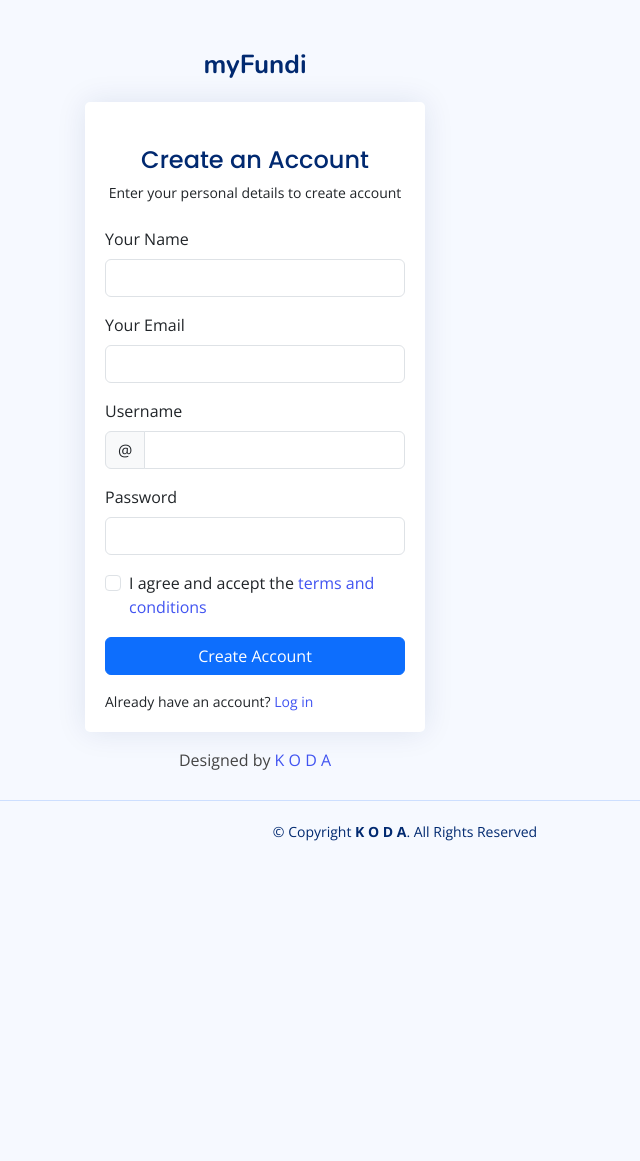
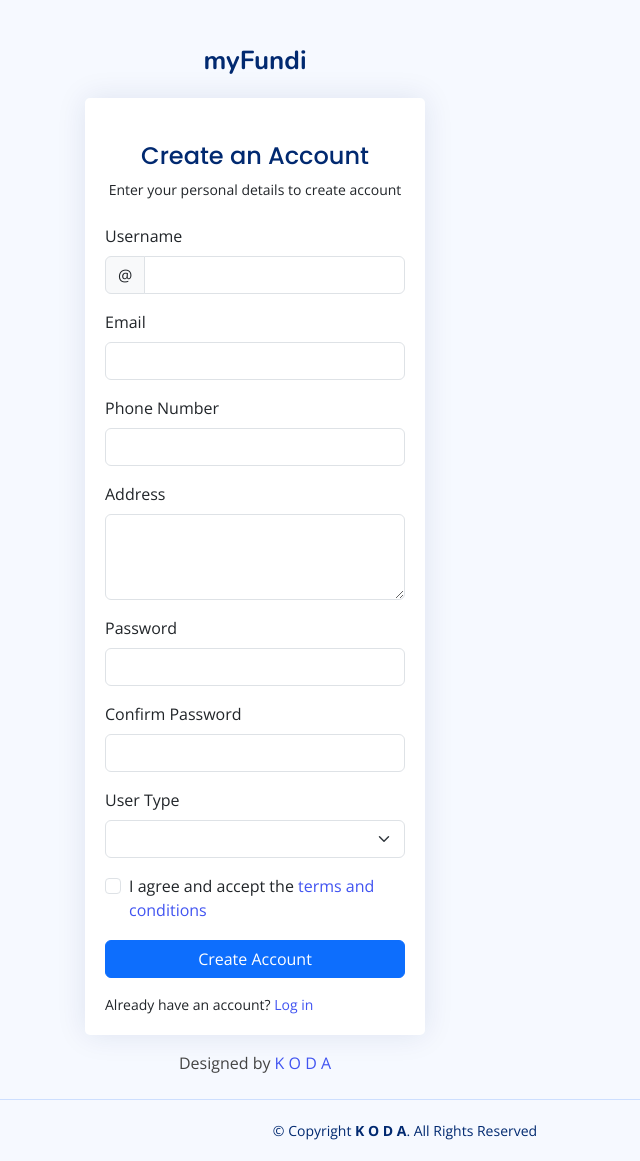
Before and after one commit to GoldenJustin/myfundi, a Django app: page /register in a window 1280 px wide. Shown: the whole page, without its empty margins (385-1025 px from the left). Before the commit the page ends 841 px from the top, so only its background shows below. Run offline with Django 5.2, Linux system fonts and the light colour scheme; lists and menus that the app fills with data are empty; some libraries are stand-ins or nearby versions.

Commit message:
Starting set up registration form

```diff
--- a/fundi/main/templates/main/base.html
+++ b/fundi/main/templates/main/base.html
@@ -98,7 +98,7 @@
 
 
             <li>
-              <a class="dropdown-item d-flex align-items-center" href="#">
+              <a class="dropdown-item d-flex align-items-center" href="logout">
                 <i class="bi bi-box-arrow-right"></i>
                 <span>Sign Out</span>
               </a>
--- a/fundi/main/templates/main/pages-login.html
+++ b/fundi/main/templates/main/pages-login.html
@@ -24,7 +24,7 @@
                 <p class="text-center small">Enter your username & password to login</p>
               </div>
 
-              <form class="row g-3 needs-validation" action="{% url 'custom_login' %}" method="post">
+              <form class="row g-3 needs-validation" action="{% url 'sign-in' %}" method="post">
                 {% csrf_token %}
                 {% comment %} {{ form.as_p }} {% endcomment %}
                 <div class="col-12">
--- a/fundi/main/templates/main/pages-register.html
+++ b/fundi/main/templates/main/pages-register.html
@@ -23,7 +23,7 @@
                     <p class="text-center small">Enter your personal details to create account</p>
                   </div>
 
-                  <form class="row g-3 needs-validation" novalidate>
+                  <!-- <form class="row g-3 needs-validation" novalidate>
                     <div class="col-12">
                       <label for="yourName" class="form-label">Your Name</label>
                       <input type="text" name="name" class="form-control" id="yourName" required>
@@ -64,7 +64,79 @@
                     <div class="col-12">
                       <p class="small mb-0">Already have an account? <a href="sign-in">Log in</a></p>
                     </div>
-                  </form>
+                  </form> -->
+
+
+                  <form class="row g-3 needs-validation" action="{% url 'sign_up' %}" method="post" novalidate>
+                    {% csrf_token %}
+
+                    <div class="col-12">
+                        <label for="yourUsername" class="form-label">Username</label>
+                        <div class="input-group has-validation">
+                            <span class="input-group-text" id="inputGroupPrepend">@</span>
+                            <input type="text" name="{{ form.username.name }}" class="form-control" id="yourUsername" required>
+                            <div class="invalid-feedback">Please choose a username.</div>
+                        </div>
+                    </div>
+
+                    <div class="col-12">
+                        <label for="yourEmail" class="form-label">Email</label>
+                        <input type="email" name="{{ form.email.name }}" class="form-control" id="yourEmail" required>
+                        <div class="invalid-feedback">Please enter a valid email address.</div>
+                    </div>
+
+                    <div class="col-12">
+                        <label for="yourPhoneNumber" class="form-label">Phone Number</label>
+                        <input type="text" name="{{ form.phone_number.name }}" class="form-control" id="yourPhoneNumber" required>
+                        <div class="invalid-feedback">Please enter your phone number.</div>
+                    </div>
+
+                    <div class="col-12">
+                        <label for="yourAddress" class="form-label">Address</label>
+                        <textarea name="{{ form.address.name }}" class="form-control" id="yourAddress" rows="3" required></textarea>
+                        <div class="invalid-feedback">Please enter your address.</div>
+                    </div>
+
+                    <div class="col-12">
+                        <label for="yourPassword" class="form-label">Password</label>
+                        <input type="password" name="{{ form.password1.name }}" class="form-control" id="yourPassword" required>
+                        <div class="invalid-feedback">Please enter your password.</div>
+                    </div>
+
+                    <div class="col-12">
+                        <label for="confirmPassword" class="form-label">Confirm Password</label>
+                        <input type="password" name="{{ form.password2.name }}" class="form-control" id="confirmPassword" required>
+                        <div class="invalid-feedback">Please confirm your password.</div>
+                    </div>
+
+                    <div class="col-12">
+                      <label for="userType" class="form-label">User Type</label>
+                      <select name="{{ form.user_type.name }}" class="form-select" id="userType" required>
+                          {% for value, label in form.user_type.choices %}
+                              <option value="{{ value }}">{{ label }}</option>
+                          {% endfor %}
+                      </select>
+                      <div class="invalid-feedback">Please select a user type.</div>
+                  </div>
+
+
+                    <div class="col-12">
+                        <div class="form-check">
+                            <input class="form-check-input" name="{{ form.terms.name }}" type="checkbox" value="" id="acceptTerms" required>
+                            <label class="form-check-label" for="acceptTerms">I agree and accept the <a href="#">terms and conditions</a></label>
+                            <div class="invalid-feedback">You must agree before submitting.</div>
+                        </div>
+                    </div>
+
+                    <div class="col-12">
+                        <button class="btn btn-primary w-100" type="submit">Create Account</button>
+                    </div>
+
+                    <div class="col-12">
+                        <p class="small mb-0">Already have an account? <a href="{% url 'sign-in' %}">Log in</a></p>
+                    </div>
+                </form>
+
 
                 </div>
               </div>
--- a/fundi/main/urls.py
+++ b/fundi/main/urls.py
@@ -8,7 +8,7 @@ urlpatterns = [
     path('', views.home, name='home'),
     path('home', views.home, name='home'),
     # path('login', views.user_login, name='home'),
-    path('sign-in', views.custom_login, name='custom_login'),
+    path('sign-in', views.custom_login, name='sign-in'),
     path('register', views.sign_up, name='sign_up'),
     path('logout', views.logout_user, name='logout'),
     path('owner-dashboard', dashboard, name='car_owner_dashboard'),
--- a/fundi/main/views.py
+++ b/fundi/main/views.py
@@ -15,7 +15,7 @@ def home(request):
         if post and post.author == request.user:
             post.delete()
 
-    return render(request, 'main/user.html', {'posts': posts})
+    return render(request, 'main/base.html', {'posts': posts})
 
 
 # def user_login(request):
```
Also changed, not shown: fundi/db.sqlite3.
